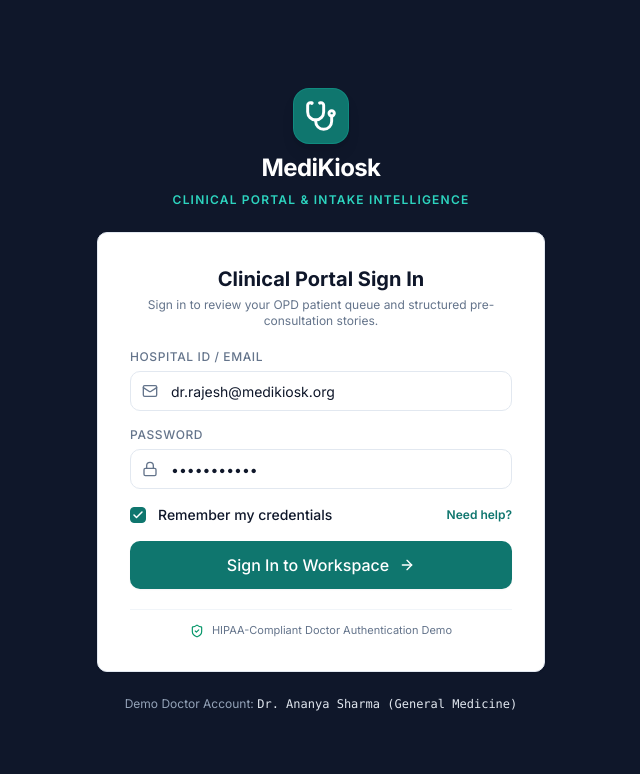
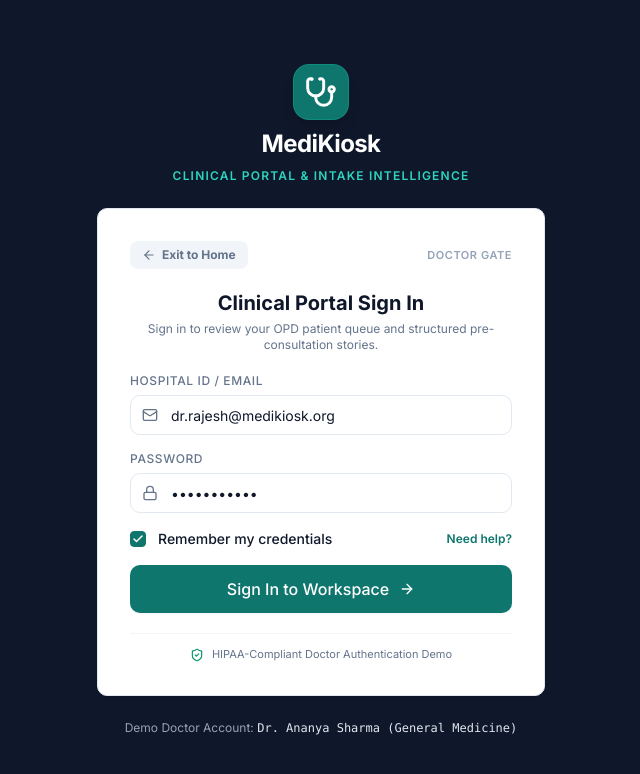
Before and after one commit to rohithsaikambhampati/MediKiosk, a React (Vite) app: page /doctor/login in a window 1280 px wide. Shown: the top 774 px of the page, without its empty margins (319-959 px from the left). Built offline with nearby package versions, Linux system fonts and the light colour scheme; no server answers.

Commit message:
Add Exit to Home button to Admin, Doctor, and Nurse login portals

```diff
--- a/src/pages/admin/AdminLoginPage.tsx
+++ b/src/pages/admin/AdminLoginPage.tsx
@@ -59,6 +59,20 @@ export const AdminLoginPage: React.FC = () => {
   return (
     <CenteredTaskLayout maxWidth="sm">
       <Card variant="default" padding="lg" className="bg-white border-2 border-indigo-300 shadow-xl space-y-6">
+        {/* Top Exit / Back to Home navigation */}
+        <div className="flex items-center justify-between">
+          <button
+            type="button"
+            onClick={() => navigate('/')}
+            className="inline-flex items-center gap-1.5 text-xs font-bold text-slate-500 hover:text-indigo-900 bg-slate-100 hover:bg-slate-200 px-3 py-1.5 rounded-lg transition-colors cursor-pointer"
+            title="Return to Main Portal"
+          >
+            <ArrowRight className="w-3.5 h-3.5 rotate-180" />
+            <span>Exit to Home</span>
+          </button>
+          <span className="text-[11px] font-semibold text-slate-400 uppercase tracking-wider">Admin Gate</span>
+        </div>
+
         {/* Header Branding */}
         <div className="text-center space-y-2">
           <div className="w-14 h-14 rounded-2xl bg-indigo-900 text-white flex items-center justify-center mx-auto shadow-md">
--- a/src/pages/doctor/DoctorLoginPage.tsx
+++ b/src/pages/doctor/DoctorLoginPage.tsx
@@ -81,6 +81,20 @@ export const DoctorLoginPage: React.FC = () => {
 
         {/* Login Card */}
         <Card variant="default" padding="lg" className="bg-white border-slate-200 shadow-2xl space-y-5">
+          {/* Top Exit / Back to Home navigation */}
+          <div className="flex items-center justify-between">
+            <button
+              type="button"
+              onClick={() => navigate('/')}
+              className="inline-flex items-center gap-1.5 text-xs font-bold text-slate-500 hover:text-brand-700 bg-slate-100 hover:bg-slate-200 px-3 py-1.5 rounded-lg transition-colors cursor-pointer"
+              title="Return to Main Portal"
+            >
+              <ArrowRight className="w-3.5 h-3.5 rotate-180" />
+              <span>Exit to Home</span>
+            </button>
+            <span className="text-[11px] font-semibold text-slate-400 uppercase tracking-wider">Doctor Gate</span>
+          </div>
+
           <div className="space-y-1 text-center">
             <h2 className="text-xl font-extrabold text-clinical-navy">Clinical Portal Sign In</h2>
             <p className="text-xs text-clinical-muted">
--- a/src/pages/nurse/NurseLoginPage.tsx
+++ b/src/pages/nurse/NurseLoginPage.tsx
@@ -59,6 +59,20 @@ export const NurseLoginPage: React.FC = () => {
   return (
     <CenteredTaskLayout maxWidth="sm">
       <Card variant="default" padding="lg" className="bg-white border-2 border-sky-300 shadow-xl space-y-6">
+        {/* Top Exit / Back to Home navigation */}
+        <div className="flex items-center justify-between">
+          <button
+            type="button"
+            onClick={() => navigate('/')}
+            className="inline-flex items-center gap-1.5 text-xs font-bold text-slate-500 hover:text-sky-800 bg-slate-100 hover:bg-slate-200 px-3 py-1.5 rounded-lg transition-colors cursor-pointer"
+            title="Return to Main Portal"
+          >
+            <ArrowRight className="w-3.5 h-3.5 rotate-180" />
+            <span>Exit to Home</span>
+          </button>
+          <span className="text-[11px] font-semibold text-slate-400 uppercase tracking-wider">Triage Gate</span>
+        </div>
+
         {/* Header Branding */}
         <div className="text-center space-y-2">
           <div className="w-14 h-14 rounded-2xl bg-sky-700 text-white flex items-center justify-center mx-auto shadow-md">
```
